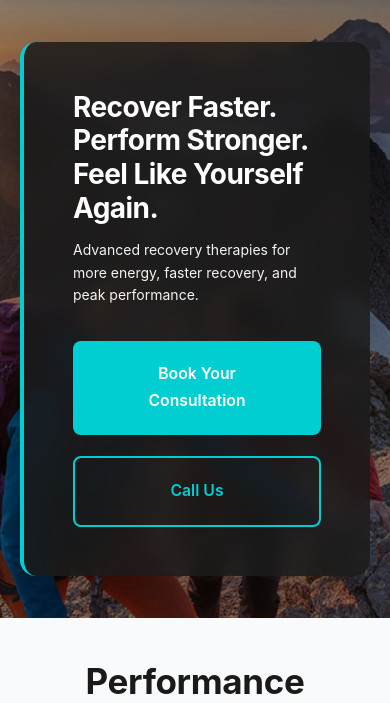
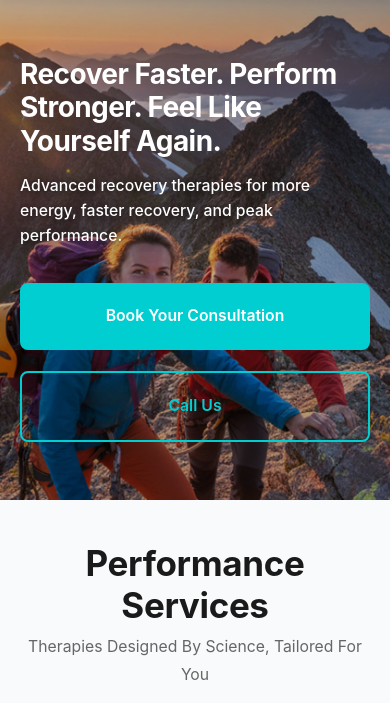
Before and after one commit to kennywright10-rgb/thrive4, a PHP site: page / in a window 390 px wide. Shown: the part 85-788 px from the top of the page. Run offline with PHP 8.4, Linux system fonts and the light colour scheme.

Commit message:
Update styles-updated.css

```diff
--- a/css/styles-updated.css
+++ b/css/styles-updated.css
@@ -279,12 +279,12 @@ strong {
 }
 
 /* ==========================================
-   HERO SECTION - OPTION 1: CONTENT BOX
+   HERO SECTION - BRIGHT & BOLD
    ========================================== */
 
 .hero {
     position: relative;
-    min-height: 650px;
+    min-height: 600px;
     display: flex;
     align-items: center;
     padding: 6rem 0;
@@ -307,7 +307,7 @@ strong {
     left: 0;
     width: 100%;
     height: 100%;
-    background: rgba(0, 0, 0, 0.4);
+    background: linear-gradient(to bottom, rgba(0, 0, 0, 0.2) 0%, rgba(0, 0, 0, 0.3) 100%);
 }
 
 .hero-background img {
@@ -319,13 +319,7 @@ strong {
 .hero-content {
     position: relative;
     z-index: 1;
-    max-width: 750px;
-    background: rgba(26, 26, 26, 0.85);
-    backdrop-filter: blur(10px);
-    padding: 3.5rem;
-    border-radius: 16px;
-    border-left: 4px solid #00CED1;
-    box-shadow: 0 20px 60px rgba(0, 0, 0, 0.3);
+    max-width: 800px;
 }
 
 .hero-title {
@@ -333,6 +327,9 @@ strong {
     font-size: 3.5rem;
     line-height: 1.1;
     margin-bottom: 1.5rem;
+    font-weight: 800;
+    text-shadow: 2px 2px 8px rgba(0, 0, 0, 0.7);
+    letter-spacing: -0.02em;
 }
 
 .hero-subtitle {
@@ -340,7 +337,8 @@ strong {
     font-size: 1.375rem;
     line-height: 1.6;
     margin-bottom: 2.5rem;
-    opacity: 0.95;
+    font-weight: 500;
+    text-shadow: 1px 1px 6px rgba(0, 0, 0, 0.7);
 }
 
 .hero-cta {
@@ -887,16 +885,18 @@ strong {
 
     /* Hero Mobile */
     .hero {
-        min-height: 400px;
-        padding: 3rem 0;
+        min-height: 500px;
+        padding: 4rem 0;
     }
 
     .hero-title {
-        font-size: 2rem;
+        font-size: 2.5rem !important;
+        text-shadow: 2px 2px 10px rgba(0, 0, 0, 0.8);
     }
 
     .hero-subtitle {
-        font-size: 1rem;
+        font-size: 1.125rem !important;
+        text-shadow: 1px 1px 8px rgba(0, 0, 0, 0.8);
     }
 
     .hero-cta {
```
